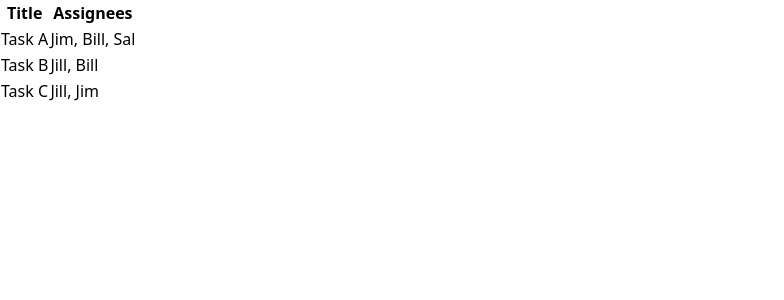
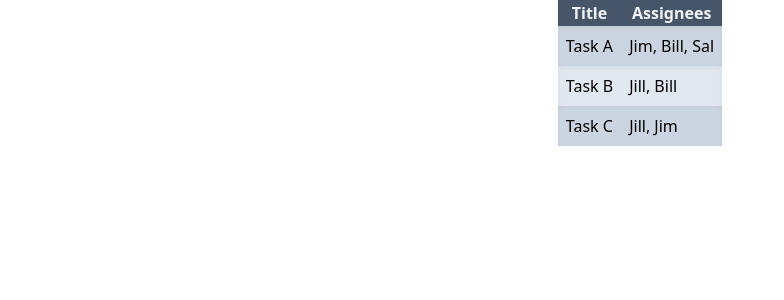
Before and after one commit to JustinRyanH/super-tasks, a React app: page / in a window 1280 px wide. Shown: the top 300 px of the page, without its empty margins (0-784 px from the left). Built offline with nearby package versions, Linux system fonts and the light colour scheme.

Commit message:
feat: Style the table

```diff
--- a/src/app.tsx
+++ b/src/app.tsx
@@ -3,17 +3,17 @@ import ReactDOM from "react-dom";
 
 const TaskRow = (props: { title: String, assignees: Array<String> }) => {
 
-  return (<tr>
-    <td>{props.title}</td>
-    <td>{props.assignees.join(', ')}</td>
+  return (<tr className="odd:bg-slate-300 even:bg-slate-200 shadow-inner">
+    <td className="p-2">{props.title}</td>
+    <td className="p-2">{props.assignees.join(', ')}</td>
   </tr>)
 }
 
 const Table = (props: {}) => {
   return (
-    <table>
+    <table className="table-auto bg-slate-300">
       <thead>
-      <tr>
+      <tr className="bg-slate-600 text-slate-100">
         <th>Title</th>
         <th>Assignees</th>
       </tr>
@@ -29,7 +29,9 @@ const Table = (props: {}) => {
 
 const App = (props: {}) => {
   return (<>
-    <Table/>
+    <div className="w-full flex justify-center">
+      <Table/>
+    </div>
   </>)
 };
 
```
